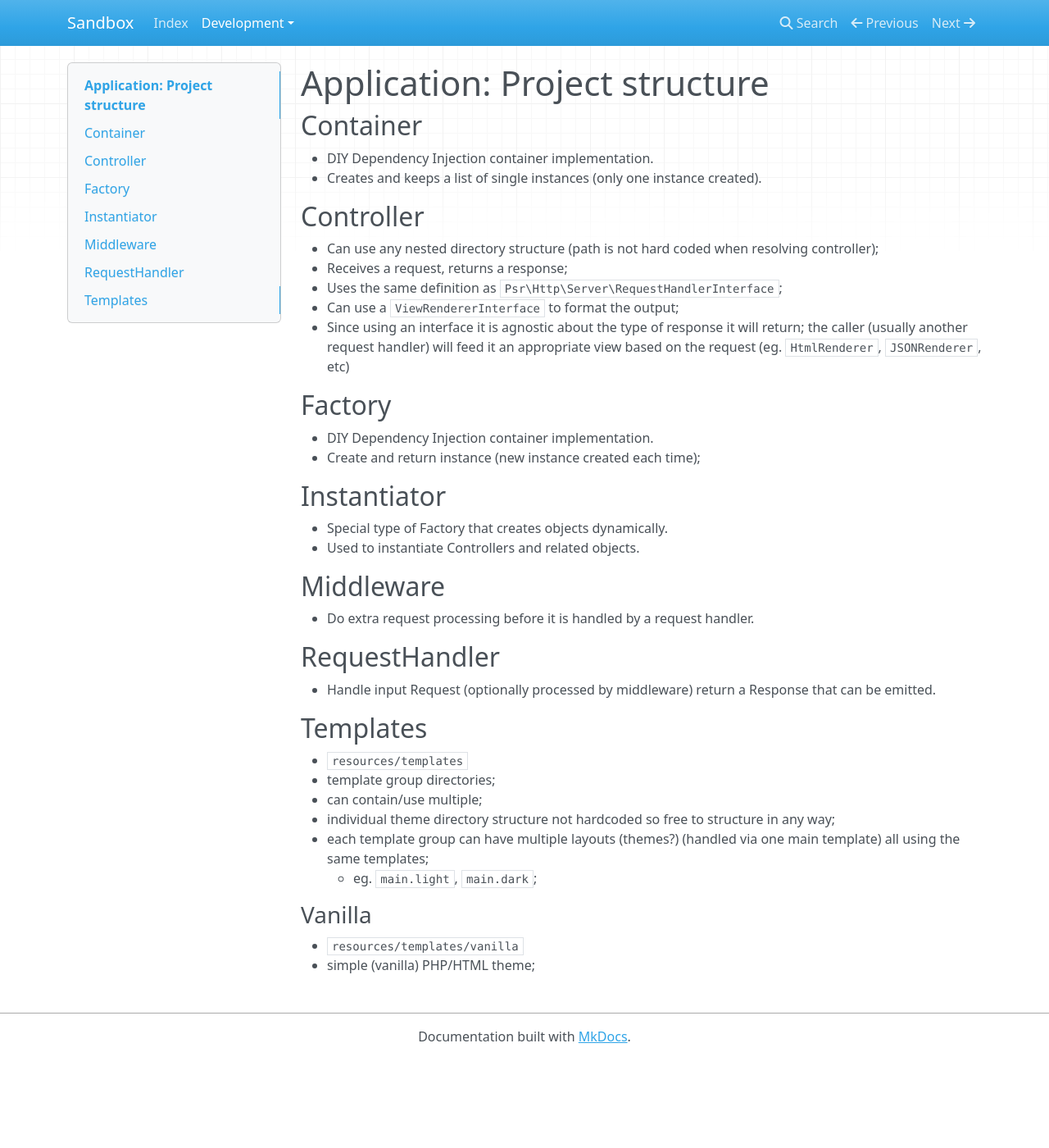
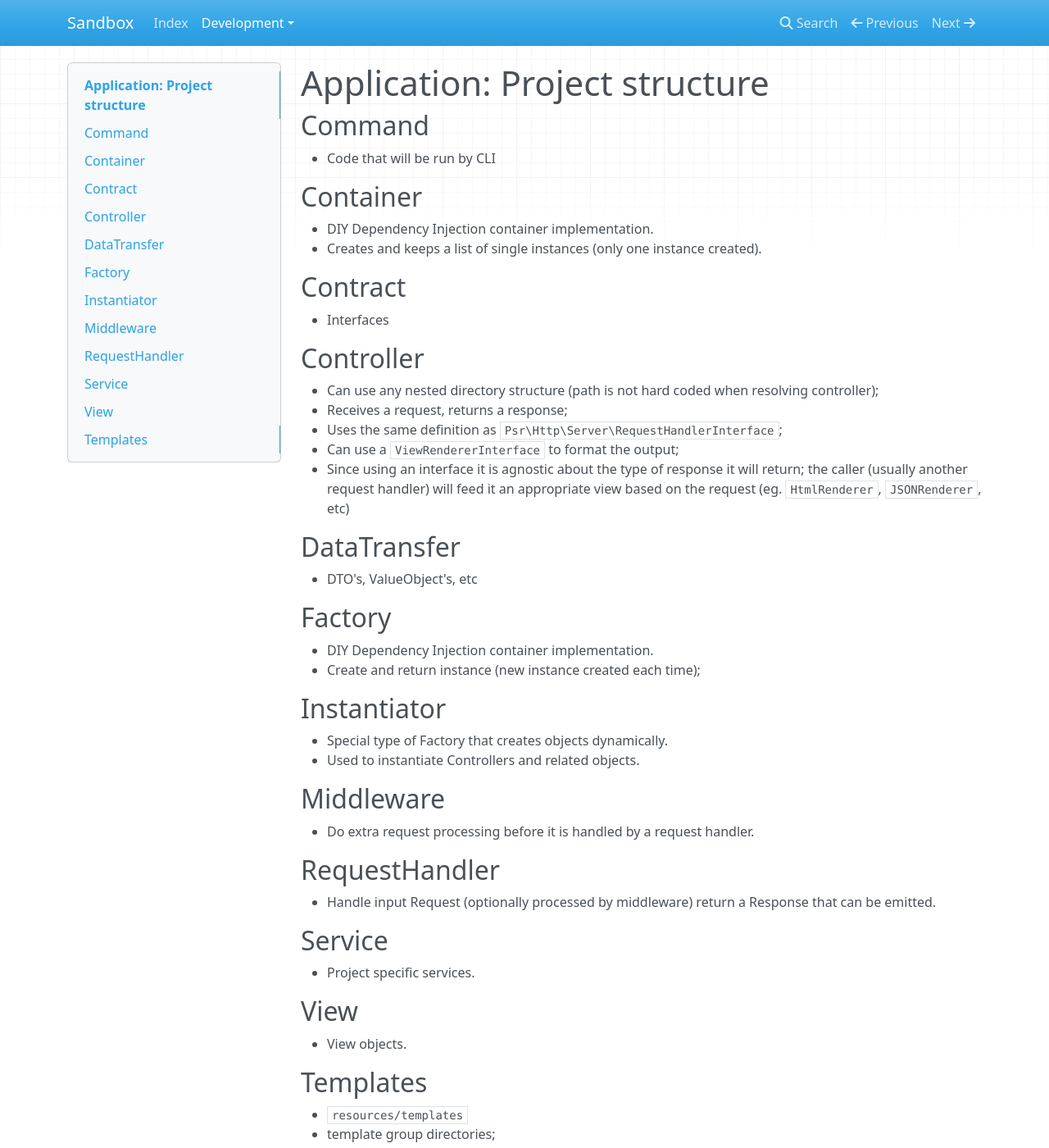
Before and after one commit to webservco/sandbox, an MkDocs documentation site: the page built from docs/Development/PHP/Application/application_structure.md, in a window 1280 px wide and 1400 px high. Shown: the whole window at 82% size. Built offline with MkDocs 1.6.1, drawn with Linux system fonts in a browser that asks for light colours; nearby versions of some CDN libraries.

Commit message:
Application structure notes

```diff
--- a/docs/Development/PHP/Application/application_structure.md
+++ b/docs/Development/PHP/Application/application_structure.md
@@ -1,10 +1,17 @@
 # Application: Project structure
 
+## Command
+
+- Code that will be run by CLI
 
 ## Container
 
 - DIY Dependency Injection container implementation.
 - Creates and keeps a list of single instances (only one instance created).
+
+## Contract
+
+- Interfaces
 
 ## Controller
 
@@ -13,6 +20,10 @@
 - Uses the same definition as `Psr\Http\Server\RequestHandlerInterface`;
 - Can use a `ViewRendererInterface` to format the output;
 - Since using an interface it is agnostic about the type of response it will return; the caller (usually another request handler) will feed it an appropriate view based on the request (eg. `HtmlRenderer`, `JSONRenderer`, etc)
+
+## DataTransfer
+
+- DTO's, ValueObject's, etc
 
 ## Factory
 
@@ -32,6 +43,14 @@
 
 - Handle input Request (optionally processed by middleware) return a Response that can be emitted.
 
+## Service
+
+- Project specific services.
+
+## View
+
+- View objects.
+
 ## Templates
 
 - `resources/templates`
```
